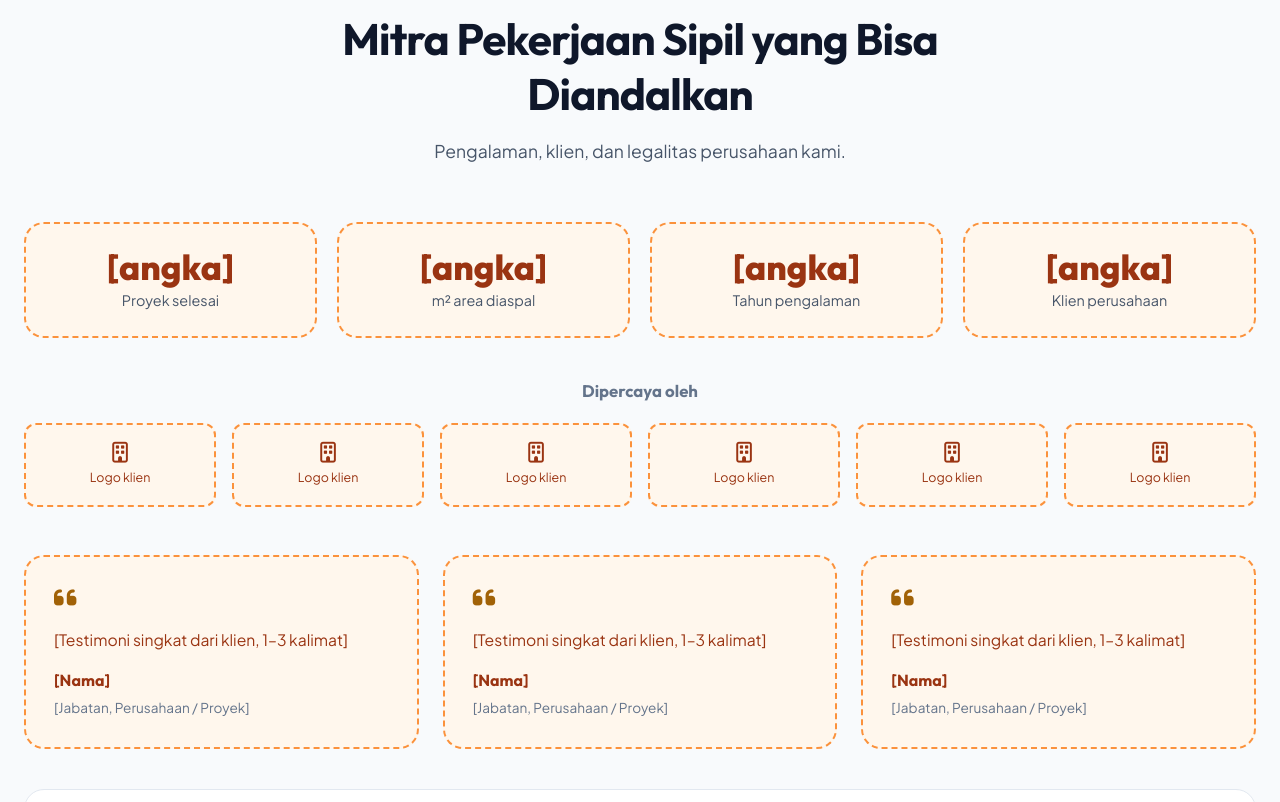
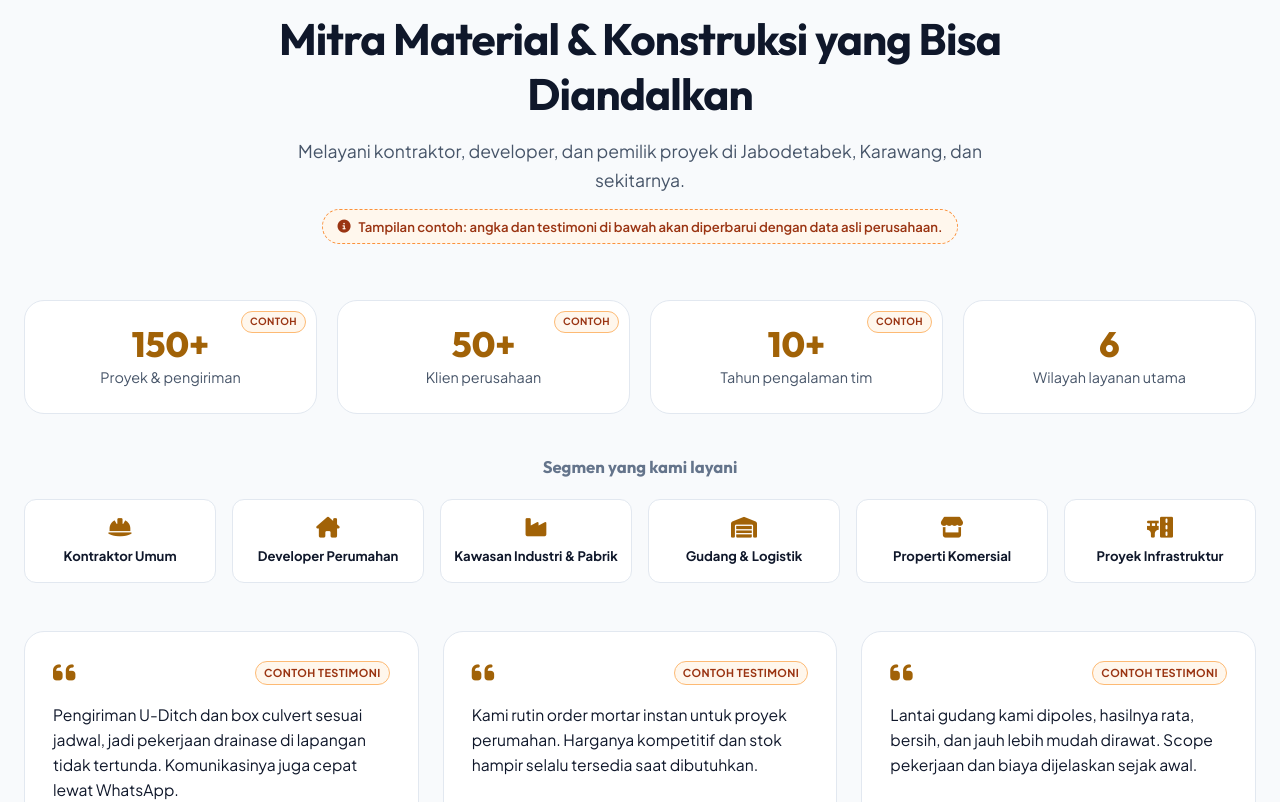
Before and after one commit to ramaprakoso/landing-page-rinto, a plain HTML site: page index.html in a window 1280 px wide. Shown: the part 4761-5563 px from the top of the page. Drawn offline with Linux system fonts and the light colour scheme.

Commit message:
Fill trust section with labeled sample content
- Sample stats and testimonials (role + segment, no real names or
  companies), each marked "Contoh" so they are not read as real claims
- Replace client logo slots with "Segmen yang kami layani" tiles
- Hide NIB/NPWP/SBU placeholders until real numbers are available

Co-Authored-By: Claude Opus 5.5 <noreply@anthropic.com>

```diff
--- a/css/style.css
+++ b/css/style.css
@@ -4018,3 +4018,72 @@ h6 {
     grid-template-columns: 1fr;
   }
 }
+
+/* ---------- Label data contoh (hapus saat data asli klien tersedia) ---------- */
+.sample-note {
+  display: inline-flex;
+  align-items: center;
+  gap: 8px;
+  margin-top: 14px;
+  padding: 6px 14px;
+  border-radius: 999px;
+  background: #fff7ed;
+  border: 1px dashed #fb923c;
+  color: #9a3412;
+  font-size: 0.82rem;
+  font-weight: 600;
+}
+
+.sample-badge {
+  display: inline-block;
+  padding: 2px 8px;
+  border-radius: 999px;
+  background: #fff7ed;
+  border: 1px solid #fdba74;
+  color: #9a3412;
+  font-size: 0.68rem;
+  font-weight: 700;
+  letter-spacing: 0.04em;
+  text-transform: uppercase;
+}
+
+.trust-stat {
+  position: relative;
+}
+
+.trust-stat .sample-badge {
+  position: absolute;
+  top: 10px;
+  right: 10px;
+  font-size: 0.62rem;
+  color: #9a3412;
+}
+
+.testimonial-top {
+  display: flex;
+  align-items: center;
+  justify-content: space-between;
+  gap: 12px;
+}
+
+.testimonial-top > i {
+  font-size: 1.6rem;
+  color: var(--accent-ink);
+}
+
+/* Segmen klien (pengganti slot logo) */
+.segment-slot {
+  background: #ffffff;
+  border: 1px solid var(--border-color);
+  color: var(--text-main);
+  font-weight: 700;
+  font-size: 0.82rem;
+  text-align: center;
+  padding: 0 10px;
+  line-height: 1.3;
+}
+
+.segment-slot i {
+  color: var(--accent-ink);
+  margin-bottom: 4px;
+}
--- a/index.html
+++ b/index.html
@@ -551,63 +551,67 @@
   </section>
 
   <!-- ==========================================================================
-       KEPERCAYAAN KLIEN — PLACEHOLDER
-       Kotak bergaris putus-putus oranye (.is-placeholder / .placeholder-text)
-       = data yang masih harus diisi dengan data ASLI dari klien.
+       KEPERCAYAAN KLIEN — DATA CONTOH (DUMMY)
+       Angka statistik dan testimoni di bawah adalah CONTOH untuk tampilan.
+       Label "Contoh" (.sample-badge / .sample-note) sengaja tampil di halaman.
+       TODO KLIEN: ganti dengan data asli (angka proyek, testimoni dengan izin
+       klien), lalu hapus .sample-note dan semua .sample-badge.
+       Nomor legalitas (NIB / NPWP / SBU) disembunyikan sampai data asli ada.
        ========================================================================== -->
   <section class="trust-section" id="klien">
     <div class="container">
       <div class="section-header">
         <span class="section-tag">Dipercaya Klien</span>
-        <h2 class="section-title">Mitra Pekerjaan Sipil yang Bisa Diandalkan</h2>
+        <h2 class="section-title">Mitra Material & Konstruksi yang Bisa Diandalkan</h2>
         <p class="section-subtitle">
-          Pengalaman, klien, dan legalitas perusahaan kami.
+          Melayani kontraktor, developer, dan pemilik proyek di Jabodetabek, Karawang, dan sekitarnya.
         </p>
+        <p class="sample-note"><i class="fa-solid fa-circle-info"></i> Tampilan contoh: angka dan testimoni di bawah akan diperbarui dengan data asli perusahaan.</p>
       </div>
 
-      <!-- TODO KLIEN: isi angka asli -->
       <div class="trust-stats">
-        <div class="trust-stat is-placeholder"><strong>[angka]</strong><span>Proyek selesai</span></div>
-        <div class="trust-stat is-placeholder"><strong>[angka]</strong><span>m² area diaspal</span></div>
-        <div class="trust-stat is-placeholder"><strong>[angka]</strong><span>Tahun pengalaman</span></div>
-        <div class="trust-stat is-placeholder"><strong>[angka]</strong><span>Klien perusahaan</span></div>
+        <div class="trust-stat"><span class="sample-badge">Contoh</span><strong>150+</strong><span>Proyek & pengiriman</span></div>
+        <div class="trust-stat"><span class="sample-badge">Contoh</span><strong>50+</strong><span>Klien perusahaan</span></div>
+        <div class="trust-stat"><span class="sample-badge">Contoh</span><strong>10+</strong><span>Tahun pengalaman tim</span></div>
+        <div class="trust-stat"><strong>6</strong><span>Wilayah layanan utama</span></div>
       </div>
 
-      <!-- TODO KLIEN: ganti tiap .logo-slot dengan <img src="assets/images/logo-klien-1.png" alt="Nama Klien"> -->
-      <p class="trust-subtitle">Dipercaya oleh</p>
+      <p class="trust-subtitle">Segmen yang kami layani</p>
       <div class="trust-logos">
-        <div class="logo-slot is-placeholder"><i class="fa-regular fa-building"></i><span>Logo klien</span></div>
-        <div class="logo-slot is-placeholder"><i class="fa-regular fa-building"></i><span>Logo klien</span></div>
-        <div class="logo-slot is-placeholder"><i class="fa-regular fa-building"></i><span>Logo klien</span></div>
-        <div class="logo-slot is-placeholder"><i class="fa-regular fa-building"></i><span>Logo klien</span></div>
-        <div class="logo-slot is-placeholder"><i class="fa-regular fa-building"></i><span>Logo klien</span></div>
-        <div class="logo-slot is-placeholder"><i class="fa-regular fa-building"></i><span>Logo klien</span></div>
+        <div class="logo-slot segment-slot"><i class="fa-solid fa-helmet-safety"></i><span>Kontraktor Umum</span></div>
+        <div class="logo-slot segment-slot"><i class="fa-solid fa-house-chimney"></i><span>Developer Perumahan</span></div>
+        <div class="logo-slot segment-slot"><i class="fa-solid fa-industry"></i><span>Kawasan Industri & Pabrik</span></div>
+        <div class="logo-slot segment-slot"><i class="fa-solid fa-warehouse"></i><span>Gudang & Logistik</span></div>
+        <div class="logo-slot segment-slot"><i class="fa-solid fa-store"></i><span>Properti Komersial</span></div>
+        <div class="logo-slot segment-slot"><i class="fa-solid fa-road-bridge"></i><span>Proyek Infrastruktur</span></div>
       </div>
 
-      <!-- TODO KLIEN: testimoni asli (dengan izin klien) -->
       <div class="testimonial-grid">
-        <figure class="testimonial-card is-placeholder">
-          <i class="fa-solid fa-quote-left"></i>
-          <blockquote>[Testimoni singkat dari klien, 1–3 kalimat]</blockquote>
-          <figcaption><strong>[Nama]</strong><span>[Jabatan, Perusahaan / Proyek]</span></figcaption>
+        <figure class="testimonial-card">
+          <div class="testimonial-top"><i class="fa-solid fa-quote-left"></i><span class="sample-badge">Contoh testimoni</span></div>
+          <blockquote>Pengiriman U-Ditch dan box culvert sesuai jadwal, jadi pekerjaan drainase di lapangan tidak tertunda. Komunikasinya juga cepat lewat WhatsApp.</blockquote>
+          <figcaption><strong>Site Manager</strong><span>Kontraktor Infrastruktur, Bekasi</span></figcaption>
         </figure>
-        <figure class="testimonial-card is-placeholder">
-          <i class="fa-solid fa-quote-left"></i>
-          <blockquote>[Testimoni singkat dari klien, 1–3 kalimat]</blockquote>
-          <figcaption><strong>[Nama]</strong><span>[Jabatan, Perusahaan / Proyek]</span></figcaption>
+        <figure class="testimonial-card">
+          <div class="testimonial-top"><i class="fa-solid fa-quote-left"></i><span class="sample-badge">Contoh testimoni</span></div>
+          <blockquote>Kami rutin order mortar instan untuk proyek perumahan. Harganya kompetitif dan stok hampir selalu tersedia saat dibutuhkan.</blockquote>
+          <figcaption><strong>Staf Purchasing</strong><span>Developer Perumahan, Depok</span></figcaption>
         </figure>
-        <figure class="testimonial-card is-placeholder">
-          <i class="fa-solid fa-quote-left"></i>
-          <blockquote>[Testimoni singkat dari klien, 1–3 kalimat]</blockquote>
-          <figcaption><strong>[Nama]</strong><span>[Jabatan, Perusahaan / Proyek]</span></figcaption>
+        <figure class="testimonial-card">
+          <div class="testimonial-top"><i class="fa-solid fa-quote-left"></i><span class="sample-badge">Contoh testimoni</span></div>
+          <blockquote>Lantai gudang kami dipoles, hasilnya rata, bersih, dan jauh lebih mudah dirawat. Scope pekerjaan dan biaya dijelaskan sejak awal.</blockquote>
+          <figcaption><strong>Facility Manager</strong><span>Gudang Logistik, Cikarang</span></figcaption>
         </figure>
       </div>
 
-      <!-- TODO KLIEN: nomor legalitas perusahaan -->
       <div class="legal-strip">
-        <span><i class="fa-solid fa-building-shield"></i>NIB: <em class="placeholder-text">[isi]</em></span>
-        <span><i class="fa-solid fa-file-invoice"></i>NPWP: <em class="placeholder-text">[isi]</em></span>
-        <span><i class="fa-solid fa-certificate"></i>SBU / Sertifikat: <em class="placeholder-text">[isi]</em></span>
+        <!-- TODO KLIEN: aktifkan kembali setelah nomor legalitas asli tersedia
+        <span><i class="fa-solid fa-building-shield"></i>NIB: [isi]</span>
+        <span><i class="fa-solid fa-file-invoice"></i>NPWP: [isi]</span>
+        <span><i class="fa-solid fa-certificate"></i>SBU / Sertifikat: [isi]</span>
+        -->
+        <span><i class="fa-solid fa-building"></i>PT Manggala Artajaya Sejahtera · Depok, Jawa Barat</span>
+        <span><i class="fa-regular fa-clock"></i>Senin – Sabtu, 08.00 – 18.00 WIB</span>
         <a href="https://www.google.com/maps/search/?api=1&amp;query=Komplek+Vila+Gading+Emas+Rangkapan+Jaya+Baru+Pancoran+Mas+Depok" target="_blank" rel="noopener"><i class="fa-solid fa-location-dot"></i>Lihat Lokasi Kantor</a>
       </div>
     </div>
```
Also changed, not shown: pengaspalan/index.html (+39 -35 lines), poles-beton/index.html (+39 -35 lines), uditch/index.html (+39 -35 lines).
